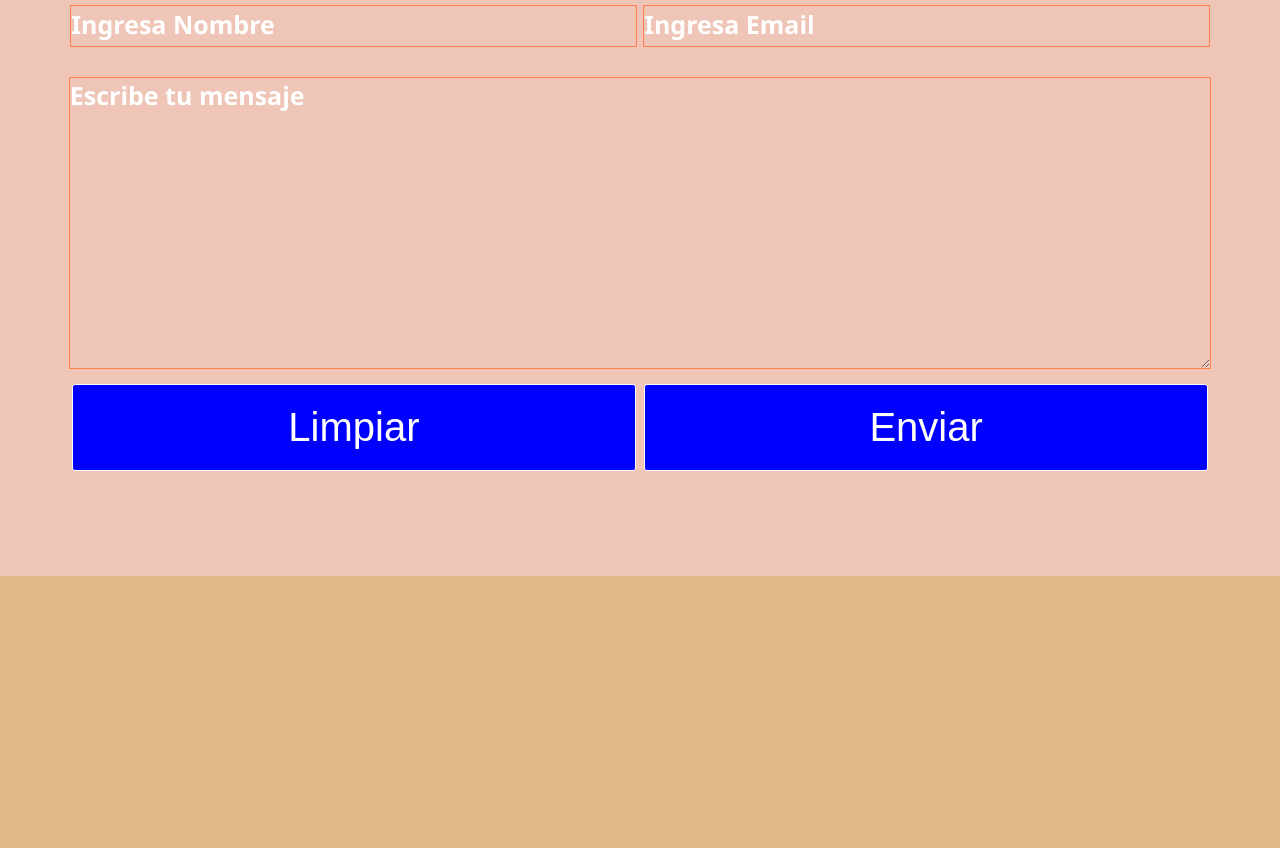
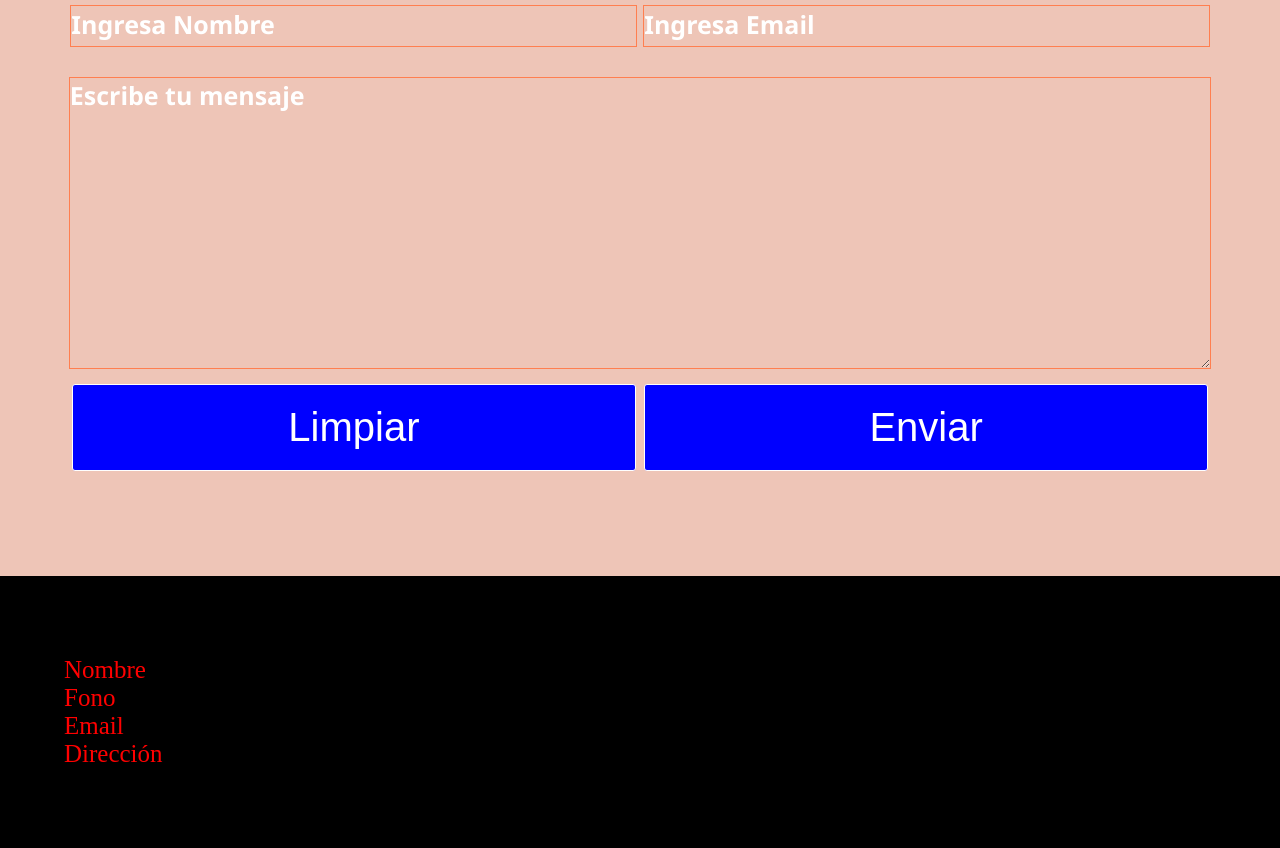
Before and after one commit to EnsoG/clase-09-04-B50-C1, a plain HTML site: page index.html in a window 1280 px wide. Shown: the part 2145-2993 px from the top of the page. Before the commit the page ends 2721 px from the top, so only its background shows below. Drawn offline with nearby package versions, Linux system fonts and the light colour scheme.

Commit message:
agregar footer

```diff
--- a/estilo.css
+++ b/estilo.css
@@ -216,3 +216,10 @@
     background-color: white;
     color: black;
 }
+.footer{
+    background-color: black;
+    color:  red;
+}
+.footer p{
+    font-size: 25px;
+}
--- a/index.html
+++ b/index.html
@@ -91,6 +91,13 @@
         </div>
     </section>
     <!-- footer -->
-
+    <footer class="footer">
+        <div class="contenedor">
+            <p>Nombre</p>
+            <p>Fono</p>
+            <p>Email</p>
+            <p>Dirección</p>
+        </div>
+    </footer>
 </body>
 </html>
```
